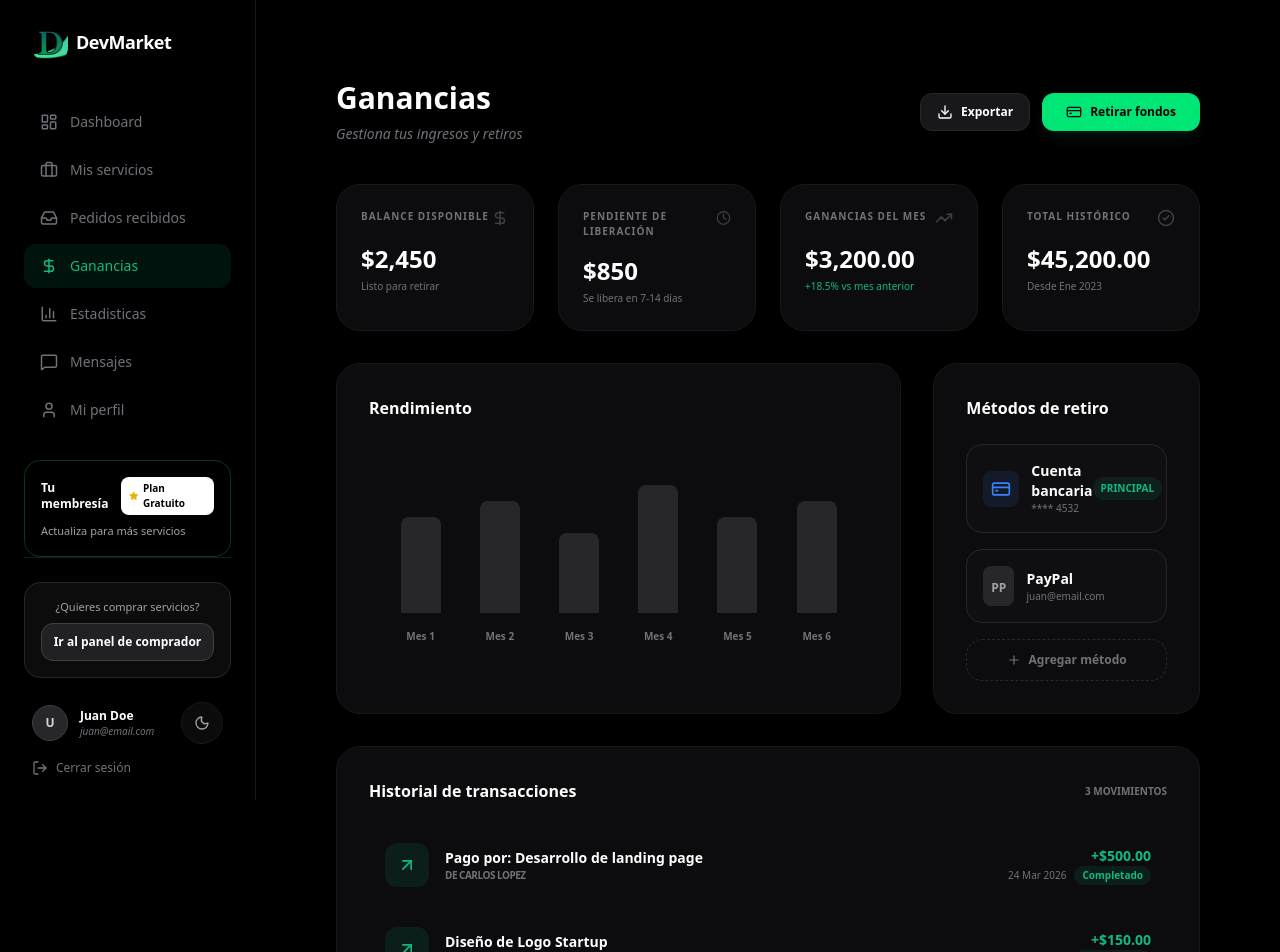
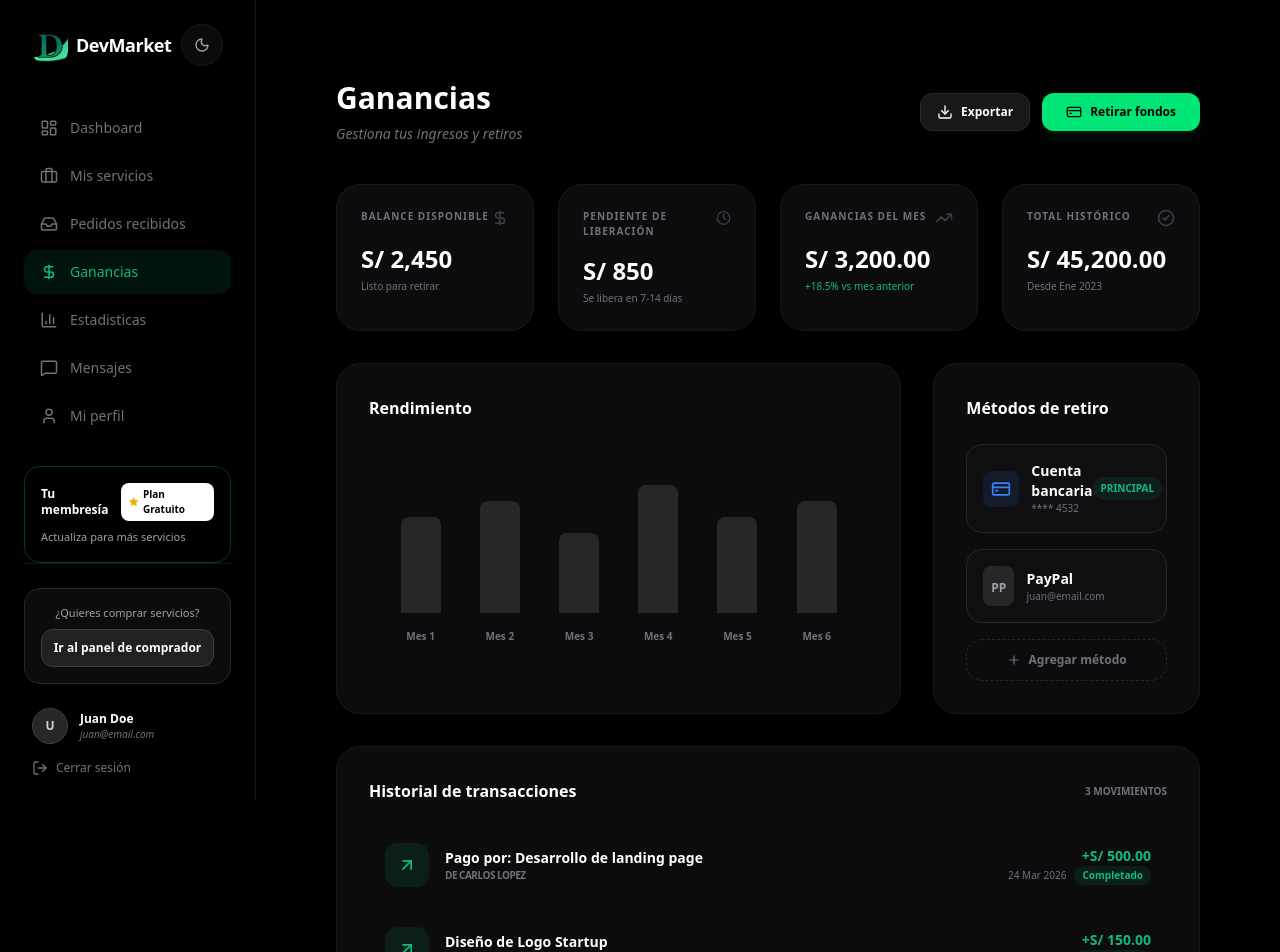
Before and after one commit to WalterJuniorBarreto/tecsup-fiver, a Next.js app in the folder frontend/: page /dashboard/seller/earnings in a window 1280 px wide. Shown: the top 952 px of the page. Built offline with nearby package versions, Linux system fonts and the light colour scheme; no server answers.

Commit message:
Switch dashboard prices to PEN and move theme toggle

```diff
--- a/frontend/src/app/dashboard/client/explore/[id]/page.tsx
+++ b/frontend/src/app/dashboard/client/explore/[id]/page.tsx
@@ -192,7 +192,7 @@ export default function ServiceDetailPage() {
               <div className="flex justify-between items-end">
                 <div>
                     <p className="text-zinc-500 text-[10px] font-black uppercase tracking-widest mb-1">Precio Total</p>
-                    <span className="text-5xl font-black text-white tracking-tighter">${plan.price}</span>
+                    <span className="text-5xl font-black text-white tracking-tighter">S/ {plan.price}</span>
                 </div>
                 <div className="text-right">
                     <div className="flex items-center gap-1 text-[#00e676] font-bold text-sm">
@@ -265,7 +265,7 @@ export default function ServiceDetailPage() {
                 <div className="h-px bg-zinc-800 w-full my-2" />
                 <div className="flex justify-between items-center">
                     <span className="text-white font-bold">Total:</span>
-                    <span className="text-2xl font-black text-white">${plan.price}</span>
+                    <span className="text-2xl font-black text-white">S/ {plan.price}</span>
                 </div>
             </div>
 
--- a/frontend/src/app/dashboard/client/explore/page.tsx
+++ b/frontend/src/app/dashboard/client/explore/page.tsx
@@ -137,7 +137,7 @@ export default function ExploreServicesPage() {
                       <span className="text-xs font-bold text-white">{service.rating}</span>
                     </div>
                     <div className="text-right">
-                      <p className="text-lg font-black text-white">${service.price}</p>
+                      <p className="text-lg font-black text-white">S/ {service.price}</p>
                     </div>
                   </div>
                 </div>
--- a/frontend/src/app/dashboard/client/favorites/page.tsx
+++ b/frontend/src/app/dashboard/client/favorites/page.tsx
@@ -150,7 +150,7 @@ export default function FavoritesPage() {
                 <div className="flex justify-between items-center pt-6 border-t border-zinc-900">
                   <div>
                     <p className="text-[9px] text-zinc-600 font-black uppercase tracking-[0.2em] mb-1">Presupuesto</p>
-                    <p className="text-3xl font-black text-white tracking-tighter">${service.price}</p>
+                    <p className="text-3xl font-black text-white tracking-tighter">S/ {service.price}</p>
                   </div>
 
                   <button
--- a/frontend/src/app/dashboard/client/orders/page.tsx
+++ b/frontend/src/app/dashboard/client/orders/page.tsx
@@ -159,7 +159,7 @@ export default function MyOrdersPage() {
 
                 <div className="text-right">
                   <p className="text-[10px] text-zinc-600 font-black uppercase tracking-widest mb-1">Pago</p>
-                  <p className="text-lg text-white font-black tracking-tighter">${order.total}</p>
+                  <p className="text-lg text-white font-black tracking-tighter">S/ {order.total}</p>
                 </div>
 
                 {/* ACCIONES */}
--- a/frontend/src/app/dashboard/client/page.tsx
+++ b/frontend/src/app/dashboard/client/page.tsx
@@ -193,7 +193,7 @@ export default function ClientDashboard() {
                   </div>
                   <div className="text-right">
                     <p className="text-[9px] text-zinc-600 font-black uppercase tracking-widest">Desde</p>
-                    <p className="text-2xl font-black text-white tracking-tighter">${service.price}</p>
+                    <p className="text-2xl font-black text-white tracking-tighter">S/ {service.price}</p>
                   </div>
                 </div>
               </div>
--- a/frontend/src/app/dashboard/seller/earnings/page.tsx
+++ b/frontend/src/app/dashboard/seller/earnings/page.tsx
@@ -54,17 +54,17 @@ export default function EarningsPage() {
         status: 'Pendiente'
       };
       setTransactions([newTx, ...transactions]);
-      alert(`Retiro de $${numericAmount} procesado con éxito.`);
+      alert(`Retiro de S/ ${numericAmount} procesado con éxito.`);
     } else {
       alert("Monto inválido.");
     }
   };
 
   const stats = [
-    { label: 'Balance disponible', value: `$${balance.toLocaleString()}`, sub: 'Listo para retirar', icon: DollarSign },
-    { label: 'Pendiente de liberación', value: `$${pending.toLocaleString()}`, sub: 'Se libera en 7-14 días', icon: Clock },
-    { label: 'Ganancias del mes', value: '$3,200.00', sub: '+18.5% vs mes anterior', icon: TrendingUp, color: 'text-emerald-500' },
-    { label: 'Total histórico', value: '$45,200.00', sub: 'Desde Ene 2023', icon: CheckCircle2 },
+    { label: 'Balance disponible', value: `S/ ${balance.toLocaleString()}`, sub: 'Listo para retirar', icon: DollarSign },
+    { label: 'Pendiente de liberación', value: `S/ ${pending.toLocaleString()}`, sub: 'Se libera en 7-14 días', icon: Clock },
+    { label: 'Ganancias del mes', value: 'S/ 3,200.00', sub: '+18.5% vs mes anterior', icon: TrendingUp, color: 'text-emerald-500' },
+    { label: 'Total histórico', value: 'S/ 45,200.00', sub: 'Desde Ene 2023', icon: CheckCircle2 },
   ];
 
   return (
@@ -113,7 +113,7 @@ export default function EarningsPage() {
                   className="w-full max-w-[40px] bg-zinc-800 rounded-t-lg transition-all group-hover:bg-emerald-500 relative"
                 >
                   <div className="absolute -top-10 left-1/2 -translate-x-1/2 bg-white text-black text-[10px] font-bold px-2 py-1 rounded opacity-0 group-hover:opacity-100 transition-opacity">
-                    ${height * 100}
+                    S/ {height * 100}
                   </div>
                 </div>
                 <span className="text-[10px] font-bold text-zinc-500">Mes {i+1}</span>
@@ -176,7 +176,7 @@ export default function EarningsPage() {
               </div>
               <div className="text-right">
                 <p className={`text-sm font-bold ${tx.amount > 0 ? 'text-emerald-500' : 'text-zinc-200'}`}>
-                  {tx.amount > 0 ? `+$${tx.amount.toFixed(2)}` : `-$${Math.abs(tx.amount).toFixed(2)}`}
+                  {tx.amount > 0 ? `+S/ ${tx.amount.toFixed(2)}` : `-S/ ${Math.abs(tx.amount).toFixed(2)}`}
                 </p>
                 <div className="flex items-center gap-2 justify-end">
                   <span className="text-[10px] text-zinc-500">{tx.date}</span>
--- a/frontend/src/app/dashboard/seller/layout.tsx
+++ b/frontend/src/app/dashboard/seller/layout.tsx
@@ -53,6 +53,9 @@ export default function SellerLayout({ children }: { children: React.ReactNode }
             priority
           />
           <span className="font-bold text-lg tracking-tight">DevMarket</span>
+          <div className="ml-auto">
+            <ThemeToggle />
+          </div>
         </div>
 
         <nav className="flex-1 space-y-1">
@@ -103,7 +106,7 @@ export default function SellerLayout({ children }: { children: React.ReactNode }
             </Link>
           </div>
 
-          <div className="flex items-center justify-between px-2 pt-2">
+          <div className="flex items-center px-2 pt-2">
             <div className="flex items-center gap-3">
               <div className="w-9 h-9 rounded-full bg-zinc-800 border border-zinc-700 overflow-hidden">
                 {user?.avatar ? (
@@ -119,7 +122,6 @@ export default function SellerLayout({ children }: { children: React.ReactNode }
                 <p className="text-[10px] text-zinc-500 italic">{user?.email || 'juan@email.com'}</p>
               </div>
             </div>
-            <ThemeToggle />
           </div>
 
           <button onClick={handleLogout} className="flex items-center gap-2 text-xs text-zinc-500 hover:text-red-400 transition px-2">
--- a/frontend/src/app/dashboard/seller/orders/page.tsx
+++ b/frontend/src/app/dashboard/seller/orders/page.tsx
@@ -126,7 +126,7 @@ export default function ReceivedOrdersPage() {
           <div className="flex gap-3">
             <div className="bg-[#0c0c0e] border border-zinc-900 px-5 py-3 rounded-[20px]">
                 <span className="text-zinc-500 text-[10px] font-bold uppercase tracking-[0.2em]">Total Activos</span>
-                <p className="text-white font-bold text-lg leading-tight mt-1">$1,250</p>
+                <p className="text-white font-bold text-lg leading-tight mt-1">S/ 1,250</p>
             </div>
           </div>
         </header>
@@ -163,7 +163,7 @@ export default function ReceivedOrdersPage() {
                 <div className="flex items-center gap-12">
                   <div className="text-right">
                     <p className="text-[10px] text-zinc-500 uppercase font-black">Pago</p>
-                    <p className="text-sm font-bold">${order.price}</p>
+                    <p className="text-sm font-bold">S/ {order.price}</p>
                   </div>
                   <div className="flex items-center gap-3">
                     <button
--- a/frontend/src/app/dashboard/seller/page.tsx
+++ b/frontend/src/app/dashboard/seller/page.tsx
@@ -27,7 +27,7 @@ export default function SellerDashboard() {
 
   // Datos de métricas (En un entorno real, estos vendrían de un fetch/API)
   const stats = [
-    { label: 'Ganancias del mes', value: '$2,450', change: '+12.5%', icon: DollarSign, color: 'text-emerald-500' },
+    { label: 'Ganancias del mes', value: 'S/ 2,450', change: '+12.5%', icon: DollarSign, color: 'text-emerald-500' },
     { label: 'Pedidos activos', value: '8', change: '+3 esta semana', icon: Briefcase, color: 'text-blue-500' },
     { label: 'Calificación promedio', value: '4.9', sub: 'Basado en 156 reseñas', icon: TrendingUp, color: 'text-yellow-500' },
     { label: 'Visitas al perfil', value: '1,234', change: '+24% vs mes anterior', icon: Eye, color: 'text-purple-500' },
@@ -108,7 +108,7 @@ export default function SellerDashboard() {
                     </div>
                   </div>
                   <div className="text-right">
-                    <p className="font-bold text-sm text-white">${order.price}</p>
+                    <p className="font-bold text-sm text-white">S/ {order.price}</p>
                     <span className={`text-[9px] px-2 py-0.5 rounded-full font-bold uppercase tracking-widest ${order.statusColor}`}>
                       {order.status}
                     </span>
--- a/frontend/src/app/dashboard/seller/profile/page.tsx
+++ b/frontend/src/app/dashboard/seller/profile/page.tsx
@@ -99,7 +99,7 @@ export default function ProfilePage() {
     rating: 4.9,
     reviews: 156,
     memberSince: new Date(profile.createdAt || Date.now()).toLocaleDateString('es-ES', { month: 'short', year: 'numeric' }),
-    totalEarnings: '$0',
+    totalEarnings: 'S/ 0',
     completedOrders: 0,
   };
 
@@ -167,7 +167,7 @@ export default function ProfilePage() {
           <div className="w-full space-y-4 border-t border-zinc-900 pt-8 mb-8 text-left text-xs text-zinc-400">
             <div className="flex items-center gap-3"><Mail size={16} />{profile.email}</div>
             <div className="flex items-center gap-3"><MapPin size={16} />{profile.location || 'No especificada'}</div>
-            <div className="flex items-center gap-3"><DollarSign size={16} />${profile.hourlyRate || 0}/hora</div>
+            <div className="flex items-center gap-3"><DollarSign size={16} />S/ {profile.hourlyRate || 0}/hora</div>
           </div>
 
           <div className="grid grid-cols-2 gap-4 w-full pt-4">
@@ -233,7 +233,7 @@ export default function ProfilePage() {
                   </div>
 
                   <div className="space-y-2">
-                    <label className="text-[10px] text-zinc-500 uppercase font-bold tracking-widest ml-1">Tarifa por hora ($)</label>
+                    <label className="text-[10px] text-zinc-500 uppercase font-bold tracking-widest ml-1">Tarifa por hora (S/)</label>
                     <input name="hourlyRate" type="number" value={profile.hourlyRate || ''} onChange={handleChange} className="w-full bg-black/50 border border-zinc-800 p-4 rounded-xl text-sm font-medium text-white outline-none focus:border-emerald-500/50 transition [appearance:textfield] [&::-webkit-outer-spin-button]:appearance-none [&::-webkit-inner-spin-button]:appearance-none" />
                   </div>
                 </div>
```
